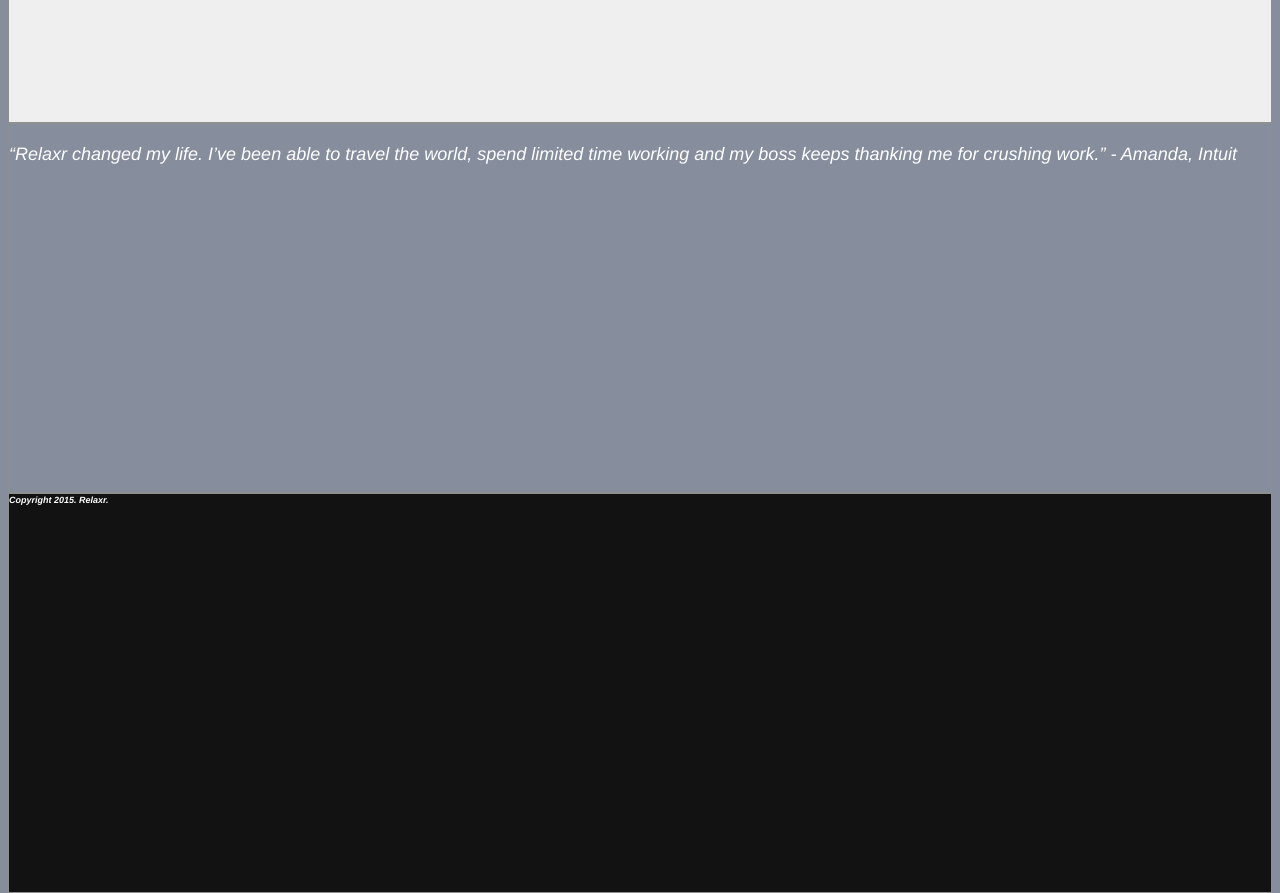
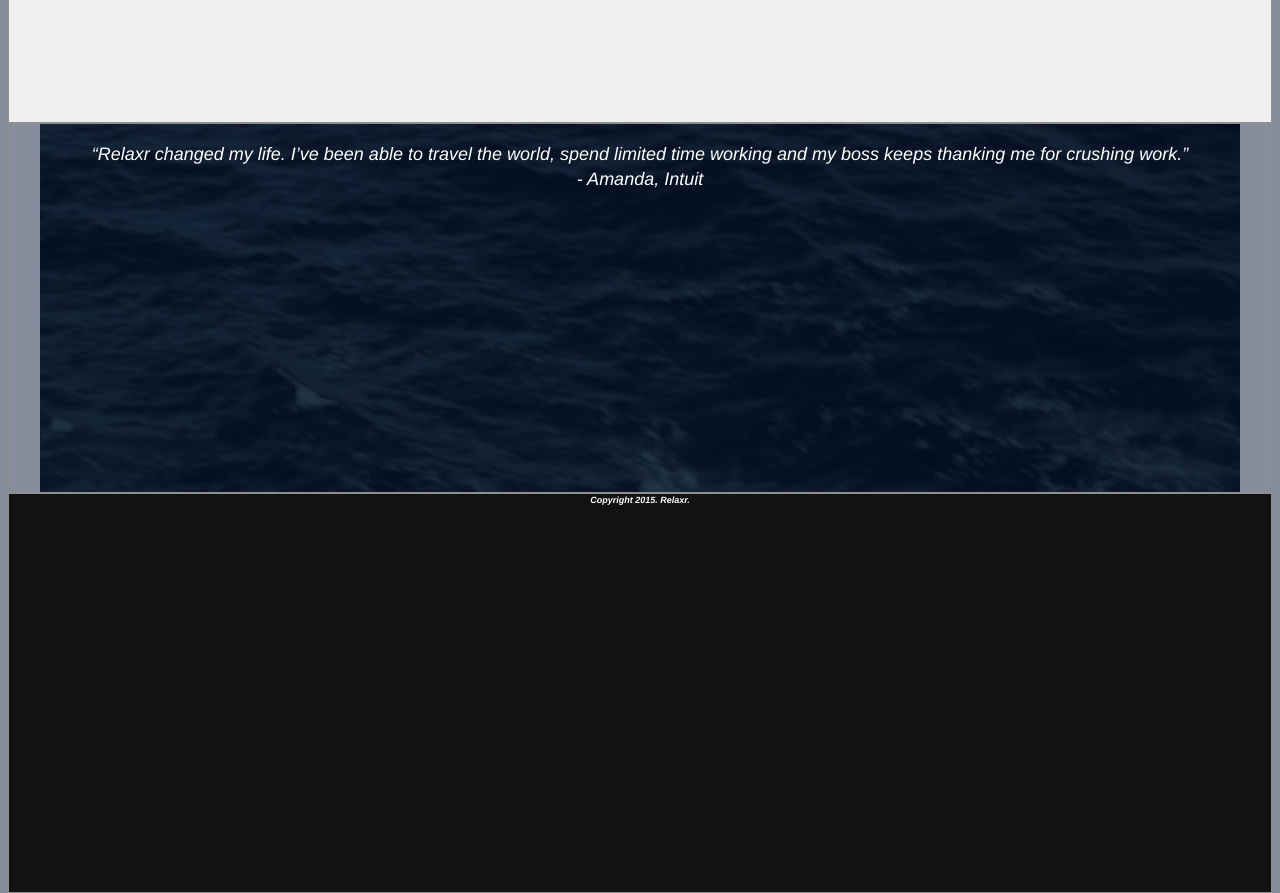
Before and after one commit to nicolamastice/homework-landingpage, a plain HTML site: page index.html in a window 1280 px wide. Shown: the part 940-1833 px from the top of the page. Drawn offline with Linux system fonts and the light colour scheme; files whose address does not match are found by name.

```diff
--- a/index.html
+++ b/index.html
@@ -43,7 +43,7 @@
 			<section class="quote">
 				<p>“Relaxr changed my life. I’ve been able to travel the world,
 				spend limited time working and my boss keeps thanking me for crushing work.”
-				- Amanda, Intuit</p>
+				<br> - Amanda, Intuit</p>
 			</section>
 
 			<footer>
--- a/style.css
+++ b/style.css
@@ -7,7 +7,7 @@
      font-size: 12px;
      line-height: 1.4;
      font-family: Helvetica, Arial, sans-serif;
-     background: url(./header_bg.jpg) no-repeat center top rgb(134,141,157);
+     background: url(/Users/nicolamastice/Desktop/Learning/GA/wk2/assignment/homework-landingpage/images/header_bg.jpg) no-repeat center top rgb(134,141,157);
      background-size: cover;
 }
 
@@ -48,10 +48,11 @@
 .quote {
   font-size: 18px;
   font-style: italic;
+  text-align: center;
   color: white;
   width: 100%;
   height: 370px;
-  background: url(./testimonial_bg.jpg) no-repeat center top rgb(134,141,157);
+  background: url(/Users/nicolamastice/Desktop/Learning/GA/wk2/assignment/homework-landingpage/images/testimonial_bg.jpg) no-repeat center top rgb(134,141,157);
   border: #8F8F8F solid 1px;
 }
 
@@ -59,6 +60,7 @@
   font-size: 9px;
   font-weight: bold;
   font-style: italic;
+  text-align: center;
   color: white;
   width: 100%;
   height: 400px;
```
